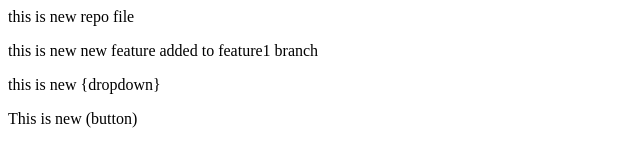
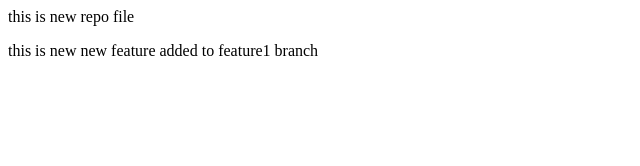
Before and after one commit to ThakurDeepesh/localrepo, a plain HTML site: page index.html in a window 1280 px wide. Shown: the whole page, without its empty margins (0-640 px from the left). Drawn offline with Linux system fonts and the light colour scheme.

Commit message:
undo changes feature1

```diff
--- a/index.html
+++ b/index.html
@@ -1,5 +1,3 @@
 <p>this is new repo file</p>
 
 <p>this is new new feature added to feature1 branch</p>
-          <p>this is new {dropdown}</p>
-             <p>This is new (button)</p>
```
